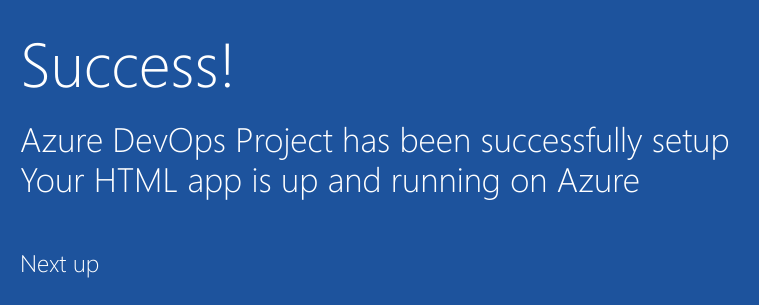
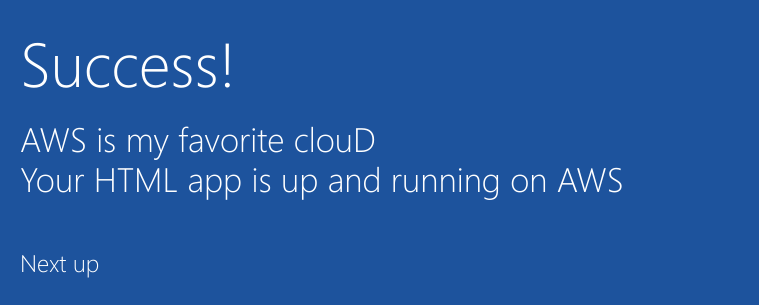
Before and after one commit to sjpsjp2080/gitnamespaceassignment, a plain HTML site: page sample-project/index.html in a window 1280 px wide. Shown: the part 352-657 px from the top of the page, 205-964 px from the left. Drawn offline with Linux system fonts and the light colour scheme.

Commit message:
Modified index.html

```diff
--- a/sample-project/index.html
+++ b/sample-project/index.html
@@ -19,8 +19,8 @@
         </div>
             <div class="content-body">
                 <div class="success-text">Success!</div>
-                <div class="description line-1"> Azure DevOps Project has been successfully setup</div>
-                <div class="description line-2"> Your HTML app is up and running on Azure</div>
+                <div class="description line-1">AWS is my favorite clouD </div>
+                <div class="description line-2"> Your HTML app is up and running on AWS</div>
                 <div class="next-steps-container">
                     <div class="next-steps-header">Next up</div>
                     <div class="next-steps-body">
```
